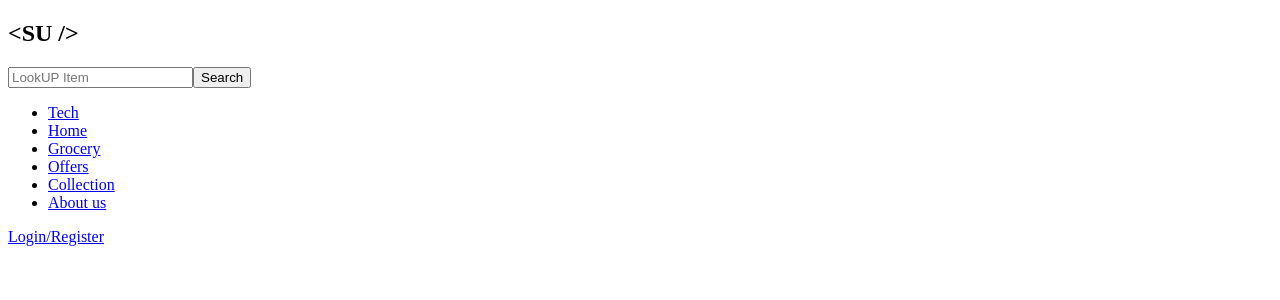
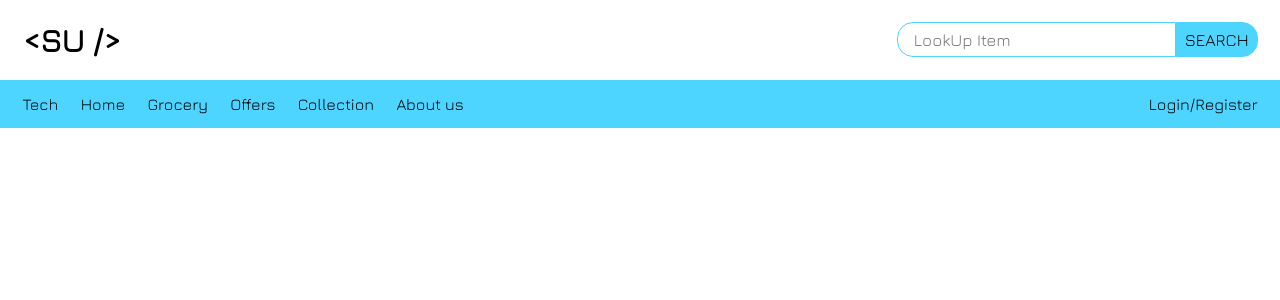
Before and after one commit to satishbud/SU, a React (Create React App) app: page / in a window 1280 px wide. Shown: the top 300 px of the page. Built offline with nearby package versions, Linux system fonts and the light colour scheme.

Commit message:
Added styles to the navbar.

```diff
--- /dev/null
+++ b/public/DefaultStyles.css
@@ -0,0 +1,126 @@
+/** Default Styles BEGINS **/
+html,
+body,
+div,
+span,
+applet,
+object,
+iframe,
+h1,
+h2,
+h3,
+h4,
+h5,
+h6,
+p,
+blockquote,
+pre,
+a,
+abbr,
+acronym,
+address,
+big,
+cite,
+code,
+del,
+dfn,
+em,
+img,
+ins,
+kbd,
+q,
+s,
+samp,
+small,
+strike,
+strong,
+sub,
+sup,
+tt,
+var,
+b,
+u,
+i,
+center,
+dl,
+dt,
+dd,
+ol,
+ul,
+li,
+fieldset,
+form,
+label,
+legend,
+table,
+caption,
+tbody,
+tfoot,
+thead,
+tr,
+th,
+td,
+article,
+aside,
+canvas,
+details,
+embed,
+figure,
+figcaption,
+footer,
+header,
+hgroup,
+menu,
+nav,
+output,
+ruby,
+section,
+summary,
+time,
+mark,
+audio,
+video {
+  margin: 0;
+  padding: 0;
+  border: 0;
+  font-size: 100%;
+  font: inherit;
+  vertical-align: baseline;
+}
+/* HTML5 display-role reset for older browsers */
+article,
+aside,
+details,
+figcaption,
+figure,
+footer,
+header,
+hgroup,
+menu,
+nav,
+section {
+  display: block;
+}
+body {
+  line-height: 1;
+}
+ol,
+ul {
+  list-style: none;
+}
+blockquote,
+q {
+  quotes: none;
+}
+blockquote:before,
+blockquote:after,
+q:before,
+q:after {
+  content: "";
+  content: none;
+}
+table {
+  border-collapse: collapse;
+  border-spacing: 0;
+}
+/** Default Styles ENDS **/
--- a/public/index.html
+++ b/public/index.html
@@ -2,6 +2,11 @@
 <html lang="en">
   <head>
     <meta charset="utf-8" />
+    <link
+      href="https://fonts.googleapis.com/css2?family=Jura&display=swap"
+      rel="stylesheet"
+    />
+    <link rel="stylesheet" href="DefaultStyles.css" />
     <link rel="icon" href="%PUBLIC_URL%/favicon.ico" />
     <meta name="viewport" content="width=device-width, initial-scale=1" />
     <meta name="theme-color" content="#000000" />
@@ -10,34 +15,13 @@
       content="Web site created using create-react-app"
     />
     <link rel="apple-touch-icon" href="%PUBLIC_URL%/logo192.png" />
-    <!--
-      manifest.json provides metadata used when your web app is installed on a
-      user's mobile device or desktop. See https://developers.google.com/web/fundamentals/web-app-manifest/
-    -->
+
     <link rel="manifest" href="%PUBLIC_URL%/manifest.json" />
-    <!--
-      Notice the use of %PUBLIC_URL% in the tags above.
-      It will be replaced with the URL of the `public` folder during the build.
-      Only files inside the `public` folder can be referenced from the HTML.
 
-      Unlike "/favicon.ico" or "favicon.ico", "%PUBLIC_URL%/favicon.ico" will
-      work correctly both with client-side routing and a non-root public URL.
-      Learn how to configure a non-root public URL by running `npm run build`.
-    -->
-    <title>React App</title>
+    <title>SU</title>
   </head>
   <body>
     <noscript>You need to enable JavaScript to run this app.</noscript>
     <div id="root"></div>
-    <!--
-      This HTML file is a template.
-      If you open it directly in the browser, you will see an empty page.
-
-      You can add webfonts, meta tags, or analytics to this file.
-      The build step will place the bundled scripts into the <body> tag.
-
-      To begin the development, run `npm start` or `yarn start`.
-      To create a production bundle, use `npm run build` or `yarn build`.
-    -->
   </body>
 </html>
--- a/src/App.css
+++ b/src/App.css
@@ -0,0 +1,105 @@
+/** Top Nav **/
+.top-nav {
+  display: flex;
+  align-items: center;
+  justify-content: space-between;
+  background-color: var(--primary-background-color);
+  margin: 1.4rem;
+}
+
+.logo {
+  font-size: 2em;
+  font-weight: bold;
+}
+
+#lookup {
+  /* font-size: 1.05rem; */
+}
+.lookup {
+  font-size: 1.05em;
+  --text-padding: 0.4rem;
+
+  font-family: var(--primary-font);
+}
+
+.lookup .search {
+  border: 0.1rem solid var(--primary-color);
+  border-radius: 1rem 0 0 1rem;
+  outline: none;
+  padding: var(--text-padding) 4rem var(--text-padding) 1rem;
+
+  font-size: inherit;
+  font-family: inherit;
+}
+
+.lookup .lookup-button {
+  border: 0.1rem solid var(--primary-color);
+  border-radius: 0 1rem 1rem 0;
+
+  background-color: var(--primary-color);
+  outline: none;
+  padding: var(--text-padding) 0.5rem;
+
+  font-size: inherit;
+  font-weight: 100;
+  font-family: inherit;
+
+  text-transform: uppercase;
+  cursor: pointer;
+}
+
+.lookup .lookup-button:hover {
+  animation: link-on-hover 0.2s;
+  animation-fill-mode: forwards;
+}
+
+/** Bottom Nav **/
+.bottom-nav {
+  padding: 1rem 1.4rem;
+  display: grid;
+  grid-auto-flow: column;
+  background-color: var(--primary-color);
+
+  color: var(--primary-text-color);
+}
+
+.bottom-nav a:hover {
+  animation: link-on-hover 0.2s;
+  animation-fill-mode: forwards;
+}
+
+.bottom-nav .left ul {
+  display: flex;
+}
+
+.left ul li {
+  padding: 0 0.7rem;
+}
+
+.left ul li:first-child {
+  padding-left: 0;
+}
+
+.left ul li:last-child {
+  padding-right: 0;
+}
+
+.left ul li a {
+  color: inherit;
+}
+
+.bottom-nav .right {
+  justify-self: end;
+}
+.bottom-nav .right a {
+  color: inherit;
+}
+
+@keyframes link-on-hover {
+  0% {
+    color: inherit;
+  }
+  100% {
+    color: var(--secondary-text-color);
+  }
+}
--- a/src/components/BottomNav.tsx
+++ b/src/components/BottomNav.tsx
@@ -2,7 +2,7 @@ import React from "react";
 
 function BottomNav() {
   return (
-    <>
+    <div className="bottom-nav">
       <div className="left">
         <ul>
           <li>
@@ -30,7 +30,7 @@ function BottomNav() {
           <a href="#">Login/Register</a>
         </span>
       </div>
-    </>
+    </div>
   );
 }
 
--- a/src/components/TopNav.tsx
+++ b/src/components/TopNav.tsx
@@ -3,11 +3,18 @@ import React from "react";
 function TopNav() {
   return (
     <>
-      <nav className="Top-nav">
-        <h1 className="logo">&lt;SU /&gt;</h1>
-        <form action="#" className="check" id="lookup">
-          <input type="text" id="search" placeholder="LookUP Item" />
-          <input type="button" value="Search" />
+      <nav className="top-nav">
+        <a href="./" className="logo">
+          &lt;SU /&gt;
+        </a>
+        <form action="#" className="lookup" id="lookup">
+          <input
+            type="text"
+            className="search"
+            id="search"
+            placeholder="LookUp Item"
+          />
+          <input className="lookup-button" type="button" value="Search" />
         </form>
       </nav>
     </>
--- a/src/index.css
+++ b/src/index.css
@@ -0,0 +1,20 @@
+:root {
+  --primary-color: rgb(77, 212, 255);
+  --secondary-color: rgb();
+
+  --primary-text-color: rgb(0, 0, 0);
+  --secondary-text-color: rgb(255, 255, 255);
+
+  --primary-font: "Jura", "sans-serif";
+}
+
+html,
+body {
+  color: var(--primary-text-color);
+  font-family: var(--primary-font);
+}
+
+a {
+  text-decoration: none;
+  color: var(--primary-text-color);
+}
```
